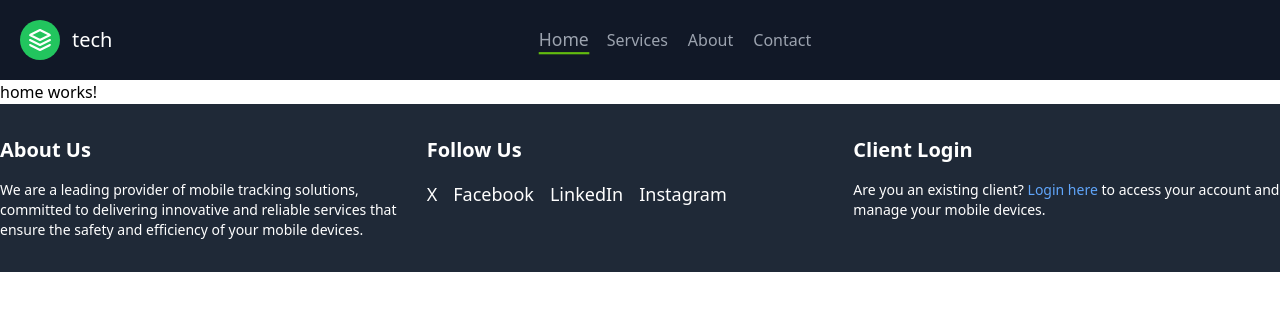
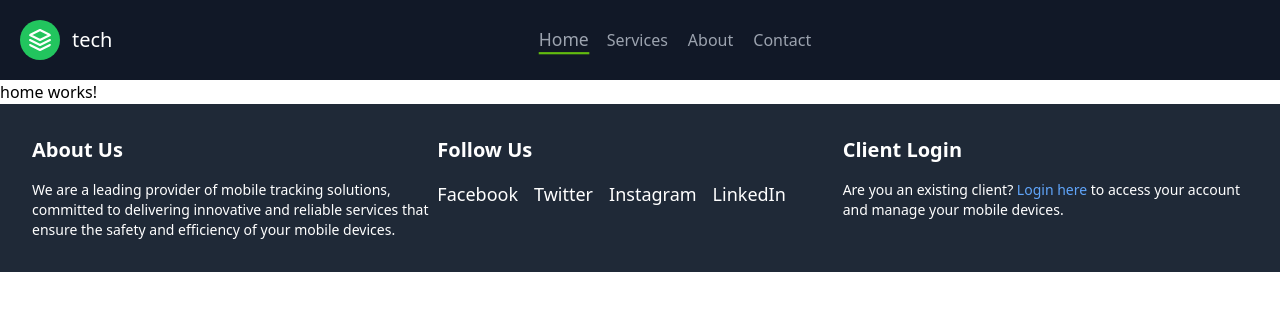
Before and after one commit to Titusrono/mobiletrackproject, an Angular app: page / in a window 1280 px wide. Shown: the top 310 px of the page. Built offline with nearby package versions, Linux system fonts and the light colour scheme.

Commit message:
padding adding

```diff
--- a/src/app/footer/footer.component.html
+++ b/src/app/footer/footer.component.html
@@ -1,5 +1,5 @@
 <footer class="bg-gray-800 text-white py-8">
-    <div class="container mx-auto flex flex-wrap justify-between">
+  <div class="container mx-auto px-4 md:px-8 flex flex-wrap justify-between">
     <!-- Description -->
     <div class="w-full md:w-1/2 lg:w-1/3 mb-6 md:mb-0">
       <h3 class="text-xl font-semibold mb-4">About Us</h3>
@@ -10,10 +10,10 @@
     <div class="w-full md:w-1/2 lg:w-1/3 mb-6 md:mb-0">
       <h3 class="text-xl font-semibold mb-4">Follow Us</h3>
       <div class="flex space-x-4">
-          <a href="#" class="text-lg"><i class="fab fa-facebook"></i>X</a>
-          <a href="#" class="text-lg"><i class="fab fa-twitter"></i>Facebook</a>
-          <a href="#" class="text-lg"><i class="fab fa-instagram"></i>LinkedIn</a>
-          <a href="#" class="text-lg"><i class="fab fa-linkedin"></i>Instagram</a>
+        <a href="#" class="text-lg"><i class="fab fa-facebook"></i> Facebook</a>
+        <a href="#" class="text-lg"><i class="fab fa-twitter"></i> Twitter</a>
+        <a href="#" class="text-lg"><i class="fab fa-instagram"></i> Instagram</a>
+        <a href="#" class="text-lg"><i class="fab fa-linkedin"></i> LinkedIn</a>
       </div>
     </div>
 
```
Lines whose indentation alone changed are shown as unchanged.
